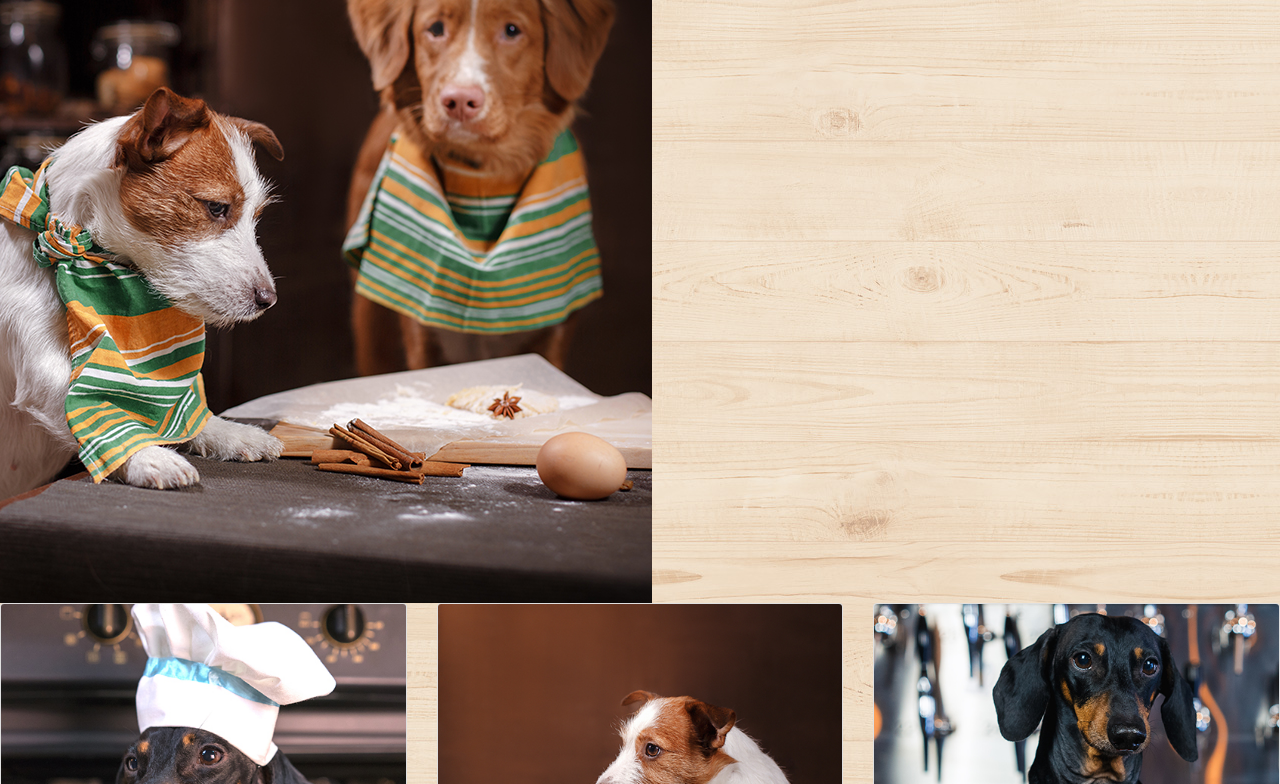
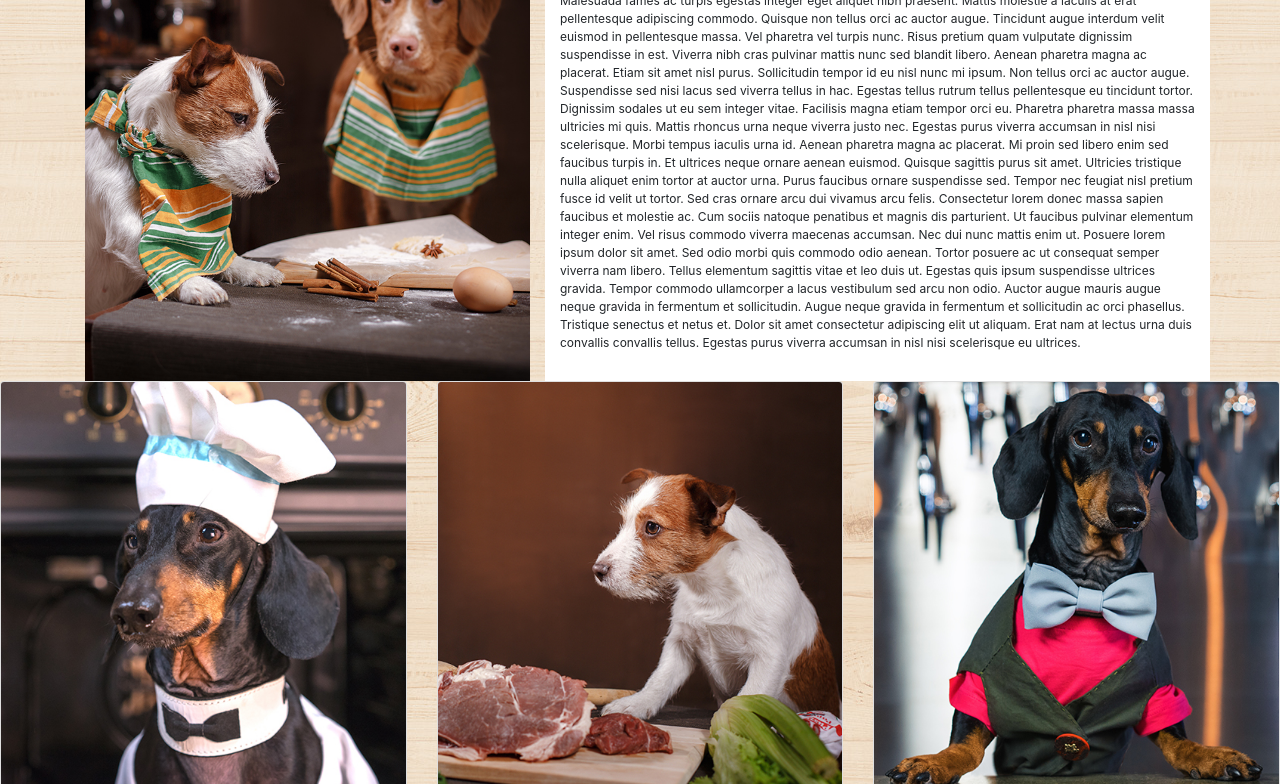
Before and after one commit to cartergalvez/Puppy, a plain HTML site: page pages/about.html in a window 1280 px wide. Shown: the part 160-944 px from the top of the page. Drawn offline with nearby package versions, Linux system fonts and the light colour scheme.

Commit message:
Same thing, added fonts and text

```diff
--- a/CSS/style.css
+++ b/CSS/style.css
@@ -43,3 +43,21 @@ html {
     background-size: cover;
     position: relative;
 }
+
+.margin{
+    margin-top: 6rem;
+    margin-bottom: 6rem;
+ }
+ .vertical{
+    display: Flex;
+    flex-direction: column;
+ }
+
+.right{
+    justify-content:right;
+}
+
+.text-left{
+    text-align: left;
+    background-color: white;
+}
--- a/pages/about.html
+++ b/pages/about.html
@@ -35,11 +35,51 @@
             </li>
         </ul>
     </nav>
+    <div class="container">
+        <div class="row">
+            <div class="col-5">
+                <img src="/images/AboutMain.jpg" class="img-fluid">
+            </div>
 
-    <div class="row" class="img-fluid">
-        <img src="/images/AboutMain.jpg">
-        <p>yijlhjlkhkjhjkhjkl</p>
+                <div class="col-7 text-left">
+                    <h1>The Story Behind the Grill</h1>
+                    <p style="font-size:12px">Malesuada fames ac turpis egestas integer eget aliquet nibh praesent. Mattis molestie a iaculis
+                        at
+                        erat pellentesque adipiscing commodo. Quisque non tellus orci ac auctor augue. Tincidunt augue
+                        interdum velit euismod in pellentesque massa. Vel pharetra vel turpis nunc. Risus pretium quam
+                        vulputate dignissim suspendisse in est. Viverra nibh cras pulvinar mattis nunc sed blandit
+                        libero.
+                        Aenean pharetra magna ac placerat. Etiam sit amet nisl purus. Sollicitudin tempor id eu nisl
+                        nunc mi
+                        ipsum. Non tellus orci ac auctor augue. Suspendisse sed nisi lacus sed viverra tellus in hac.
+                        Egestas tellus rutrum tellus pellentesque eu tincidunt tortor. Dignissim sodales ut eu sem
+                        integer
+                        vitae. Facilisis magna etiam tempor orci eu. Pharetra pharetra massa massa ultricies mi quis.
+                        Mattis
+                        rhoncus urna neque viverra justo nec. Egestas purus viverra accumsan in nisl nisi scelerisque.
+                        Morbi
+                        tempus iaculis urna id. Aenean pharetra magna ac placerat. Mi proin sed libero enim sed faucibus
+                        turpis in. Et ultrices neque ornare aenean euismod. Quisque sagittis purus sit amet. Ultricies
+                        tristique nulla aliquet enim tortor at auctor urna. Purus faucibus ornare suspendisse sed.
+                        Tempor
+                        nec feugiat nisl pretium fusce id velit ut tortor. Sed cras ornare arcu dui vivamus arcu felis.
+                        Consectetur lorem donec massa sapien faucibus et molestie ac. Cum sociis natoque penatibus et
+                        magnis
+                        dis parturient. Ut faucibus pulvinar elementum integer enim. Vel risus commodo viverra maecenas
+                        accumsan. Nec dui nunc mattis enim ut. Posuere lorem ipsum dolor sit amet. Sed odio morbi quis
+                        commodo odio aenean. Tortor posuere ac ut consequat semper viverra nam libero. Tellus elementum
+                        sagittis vitae et leo duis ut. Egestas quis ipsum suspendisse ultrices gravida. Tempor commodo
+                        ullamcorper a lacus vestibulum sed arcu non odio. Auctor augue mauris augue neque gravida in
+                        fermentum et sollicitudin. Augue neque gravida in fermentum et sollicitudin ac orci phasellus.
+                        Tristique senectus et netus et. Dolor sit amet consectetur adipiscing elit ut aliquam. Erat nam
+                        at
+                        lectus urna duis convallis convallis tellus. Egestas purus viverra accumsan in nisl nisi
+                        scelerisque
+                        eu ultrices.</p>
+                </div>
+        </div>
     </div>
+
 
 
 
@@ -51,7 +91,8 @@
                 <h4 class="card-title">George</h4>
                 <p class="card-text">Lorem ipsum dolor sit amet, consectetur adipiscing elit, sed do eiusmod tempor
                     incididunt ut labore et dolore magna aliqua. Massa sed elementum tempus egestas sed sed risus.
-                    Feugiat scelerisque varius morbi enim. Scelerisque eu ultrices vitae auctor eu augue ut lectus arcu.
+                    Feugiat scelerisque varius morbi enim. Scelerisque eu ultrices vitae auctor eu augue ut lectus
+                    arcu.
                     Odio facilisis mauris sit amet massa vitae.</p>
 
             </div>
@@ -62,7 +103,8 @@
                 <h4 class="card-title">Butterscotch</h4>
                 <p class="card-text">Lorem ipsum dolor sit amet, consectetur adipiscing elit, sed do eiusmod tempor
                     incididunt ut labore et dolore magna aliqua. Massa sed elementum tempus egestas sed sed risus.
-                    Feugiat scelerisque varius morbi enim. Scelerisque eu ultrices vitae auctor eu augue ut lectus arcu.
+                    Feugiat scelerisque varius morbi enim. Scelerisque eu ultrices vitae auctor eu augue ut lectus
+                    arcu.
                     Odio facilisis mauris sit amet massa vitae.</p>
 
             </div>
@@ -73,7 +115,8 @@
                 <h4 class="card-title">Louie</h4>
                 <p class="card-text">Lorem ipsum dolor sit amet, consectetur adipiscing elit, sed do eiusmod tempor
                     incididunt ut labore et dolore magna aliqua. Massa sed elementum tempus egestas sed sed risus.
-                    Feugiat scelerisque varius morbi enim. Scelerisque eu ultrices vitae auctor eu augue ut lectus arcu.
+                    Feugiat scelerisque varius morbi enim. Scelerisque eu ultrices vitae auctor eu augue ut lectus
+                    arcu.
                     Odio facilisis mauris sit amet massa vitae.</p>
             </div>
         </div>
@@ -88,7 +131,8 @@
                 <h4 class="card-title">Willow</h4>
                 <p class="card-text">Lorem ipsum dolor sit amet, consectetur adipiscing elit, sed do eiusmod tempor
                     incididunt ut labore et dolore magna aliqua. Massa sed elementum tempus egestas sed sed risus.
-                    Feugiat scelerisque varius morbi enim. Scelerisque eu ultrices vitae auctor eu augue ut lectus arcu.
+                    Feugiat scelerisque varius morbi enim. Scelerisque eu ultrices vitae auctor eu augue ut lectus
+                    arcu.
                     Odio facilisis mauris sit amet massa vitae.</p>
 
             </div>
@@ -99,7 +143,8 @@
                 <h4 class="card-title">Skittles</h4>
                 <p class="card-text">Lorem ipsum dolor sit amet, consectetur adipiscing elit, sed do eiusmod tempor
                     incididunt ut labore et dolore magna aliqua. Massa sed elementum tempus egestas sed sed risus.
-                    Feugiat scelerisque varius morbi enim. Scelerisque eu ultrices vitae auctor eu augue ut lectus arcu.
+                    Feugiat scelerisque varius morbi enim. Scelerisque eu ultrices vitae auctor eu augue ut lectus
+                    arcu.
                     Odio facilisis mauris sit amet massa vitae.</p>
 
             </div>
@@ -110,7 +155,8 @@
                 <h4 class="card-title">Mario</h4>
                 <p class="card-text">Lorem ipsum dolor sit amet, consectetur adipiscing elit, sed do eiusmod tempor
                     incididunt ut labore et dolore magna aliqua. Massa sed elementum tempus egestas sed sed risus.
-                    Feugiat scelerisque varius morbi enim. Scelerisque eu ultrices vitae auctor eu augue ut lectus arcu.
+                    Feugiat scelerisque varius morbi enim. Scelerisque eu ultrices vitae auctor eu augue ut lectus
+                    arcu.
                     Odio facilisis mauris sit amet massa vitae.</p>
             </div>
         </div>
@@ -129,7 +175,7 @@
         </div>
 
         <div class="col-6">
-            <img src="../images/CompanyLogo.png" class="img-fluid" width="125">
+            <img src="../images/CompanyLogo.png" class="img-fluid right" width="125">
             <p class="txtRecolor">
                 Copyright © Muzzles Restaurant
             </p>
```
Also changed, not shown: Fonts/Montauk-Bold.otf (added), Fonts/Montauk-Italic.otf (added), Fonts/Montauk-Light.otf (added), Fonts/Montauk-Regular.otf (added).
